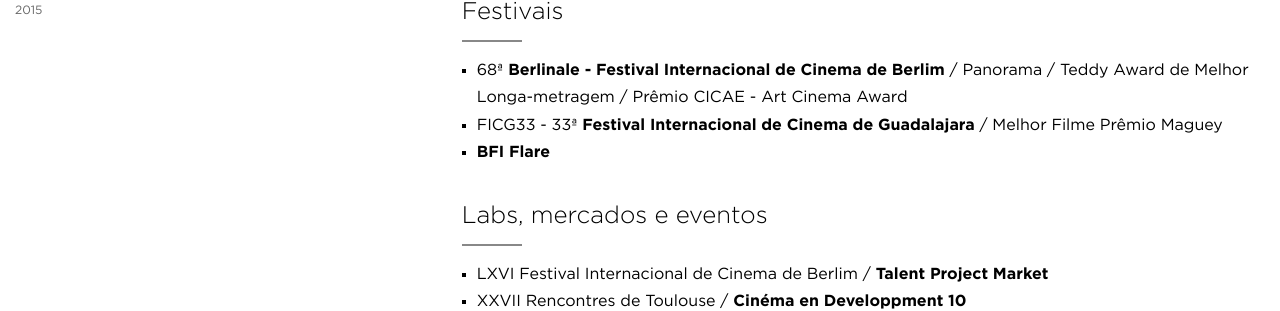
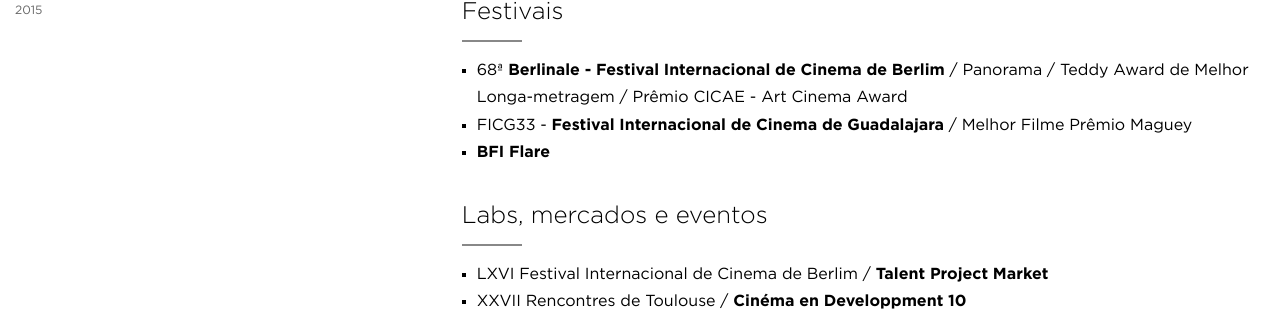
Before and after one commit to arthrfrts/besouro, a Jekyll site: the page built from _projects/tintabruta.md, in a window 1280 px wide. Shown: the part 1000-1311 px from the top of the page. Built offline with Jekyll 4.4.1, drawn with Linux system fonts in a browser that asks for light colours.

Commit message:
Updated Tintabruta

```diff
--- a/_projects/tintabruta.md
+++ b/_projects/tintabruta.md
@@ -27,7 +27,7 @@
 
 ## Festivais
 * 68ª **Berlinale - Festival Internacional de Cinema de Berlim** / Panorama / Teddy Award de Melhor Longa-metragem / Prêmio CICAE - Art Cinema Award
-* FICG33 - 33ª **Festival Internacional de Cinema de Guadalajara** / Melhor Filme Prêmio Maguey
+* FICG33 - **Festival Internacional de Cinema de Guadalajara** / Melhor Filme Prêmio Maguey
 * **BFI Flare**
 
 ## Labs, mercados e eventos
```
